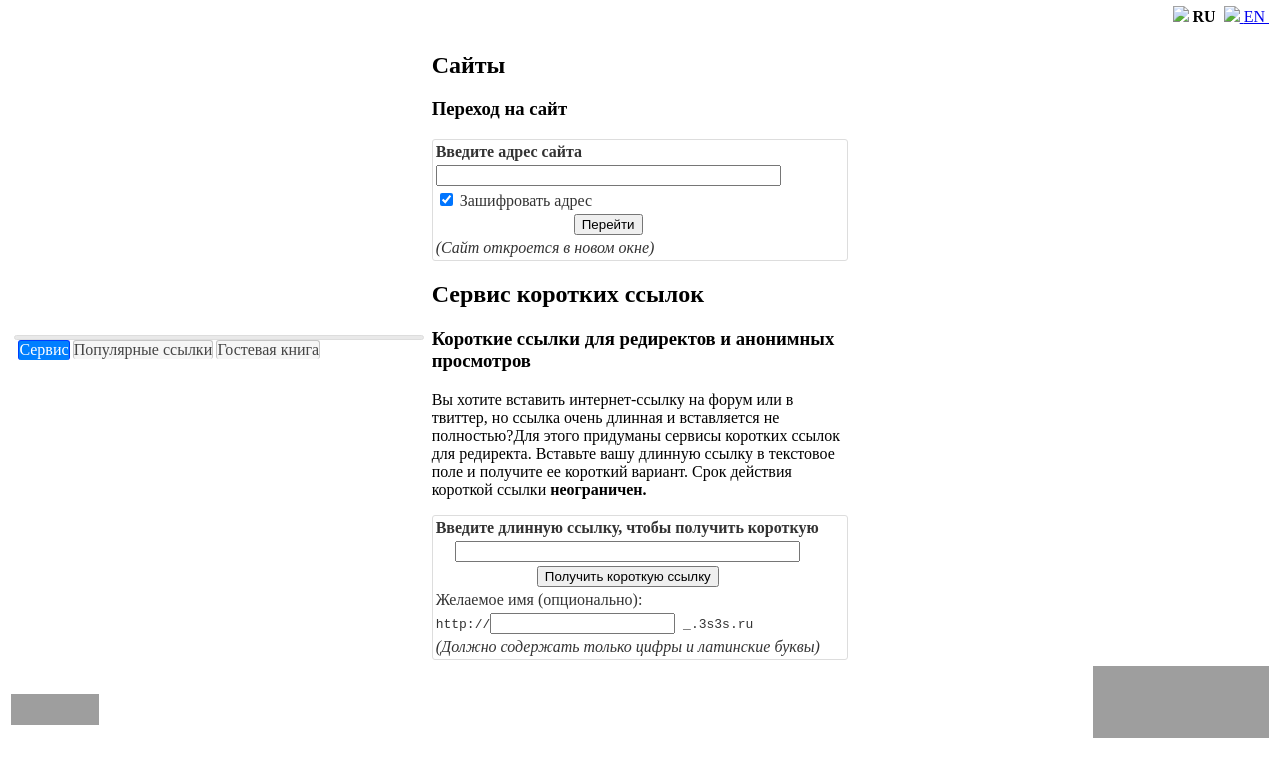
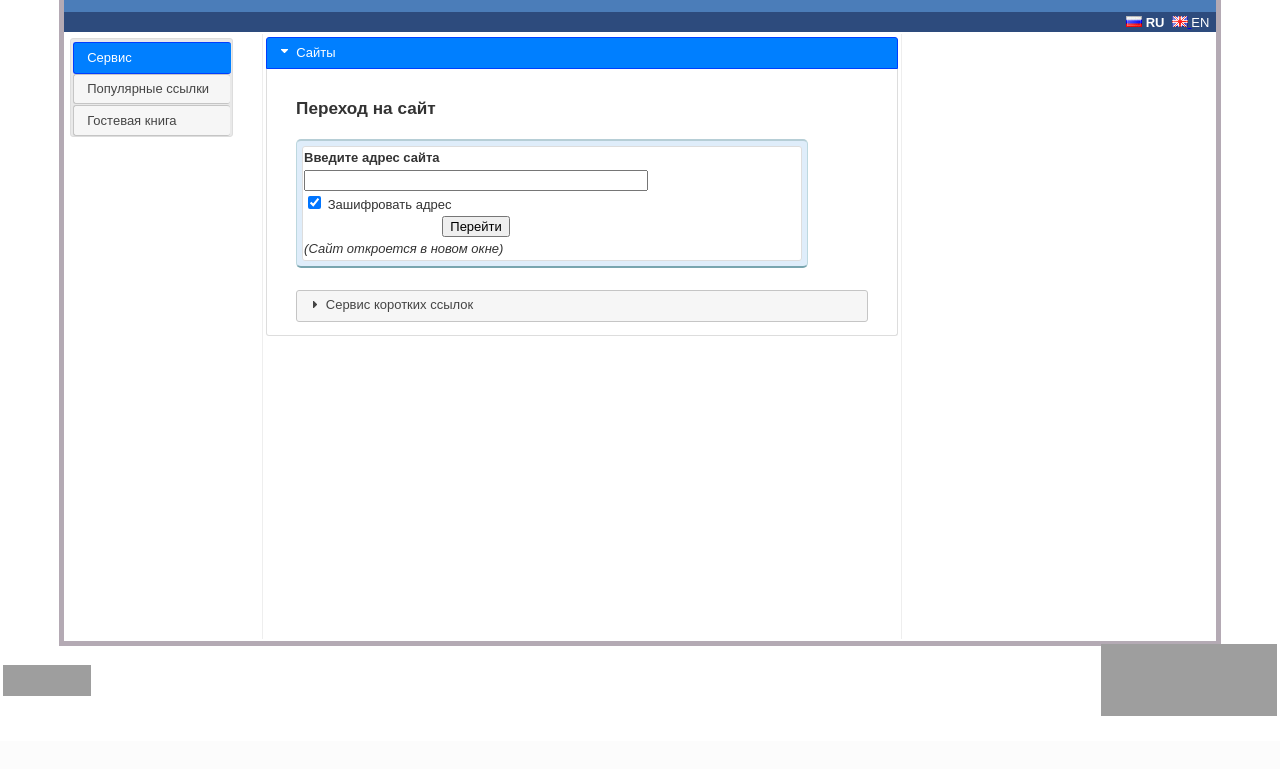
Before and after one commit to 3s3s/links, a plain HTML site: page index.html in a window 1280 px wide. Shown: the part 118-887 px from the top of the page. After the commit the page ends 859 px from the top, so only its background shows below. Drawn offline with nearby package versions, Linux system fonts and the light colour scheme; the site is published under a folder, as on GitHub Pages, so addresses that start at the root find nothing; grey boxes are pictures that could not be loaded.

Commit message:
update гкды

```diff
--- a/index.html
+++ b/index.html
@@ -3,7 +3,7 @@
 <head>
 <title>
 Простой и удобный сервис</title>
-<link rel="stylesheet" type="text/css" href="/style.css"/>
+<link rel="stylesheet" type="text/css" href="style.css"/>
 <link rel="stylesheet" type="text/css" href="//ajax.googleapis.com/ajax/libs/jqueryui/1.11.1/themes/redmond/jquery-ui.css"/>
 <meta http_equiv="Content-Type" content="text/html; charset=utf-8"/>
 <meta name="description" content="Зайти на заблокированный сайт можно легко и просто, добавив в конец адреса строку '.3s3s.ru'. Введите адрес заблокированного сайта в текстовое поле и нажмите на кнопку 'Перейти'"/>
@@ -12,9 +12,9 @@
 <meta prop="fb:admins" content="100007835598222"/>
 <script src="//ajax.googleapis.com/ajax/libs/jquery/3.1.1/jquery.min.js">
 </script>
-<script src="/jscripts/jquery-ui-1.10.3.min.js">
+<script src="jscripts/jquery-ui-1.10.3.min.js">
 </script>
-<script src="/jscripts/makeurl.js">
+<script src="jscripts/makeurl.js">
 </script>
 </head>
 <body>
@@ -36,13 +36,13 @@
 </td>
 <td width='100%' valign='middle' height='2' align='right'>
 <span class="lang_flag_image">
-<IMG style="width='16' height='11' border='0'" src="/img/flag_ru.jpg">
+<IMG style="width='16' height='11' border='0'" src="img/flag_ru.jpg">
 </IMG>
 </span>
 <span class="lang_link_text">
 <b>RU</b><span>&nbsp</span></span>
 <A class="lang_flag_image" href="/en/">
-<IMG style="width='16' height='11' border='0'" src="/img/flag_eng.jpg">
+<IMG style="width='16' height='11' border='0'" src="img/flag_eng.jpg">
 </IMG>
 </A>
 <A class="lang_link_text" href="/en/">
```
